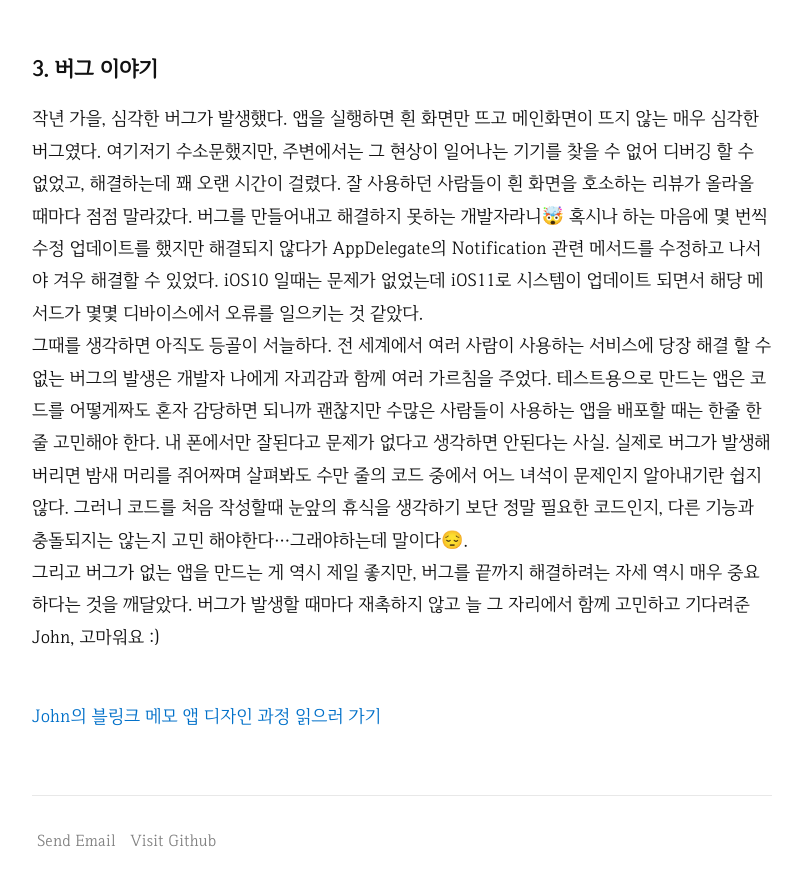
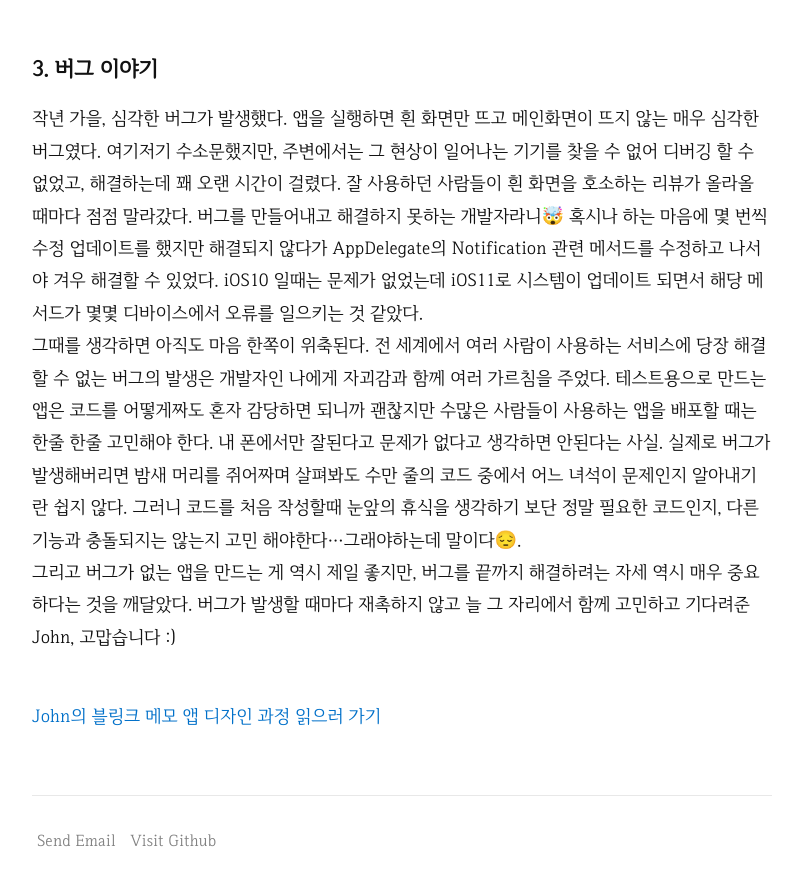
Before and after one commit to MijeongJeon/mijeongjeon.github.io, a Jekyll site: the page built from _posts/2018-04-05-Blink_app_story.md, in a window 1280 px wide and 900 px high, scrolled down 15798 px. Shown: the top 886 px of the window, without its empty margins (238-1041 px from the left). Built offline with Jekyll 4.4.1, drawn with Linux system fonts in a browser that asks for light colours; comment, search, counter and statistics services are not loaded.

Commit message:
Update Post

```diff
--- a/_posts/2018-04-05-Blink_app_story.md
+++ b/_posts/2018-04-05-Blink_app_story.md
@@ -192,8 +192,8 @@ Blink는 2017년 5월 17일 버전 1.0.0을 출시한 뒤 지금(2018년 4월 5
 
 ### 3. 버그 이야기
 작년 가을, 심각한 버그가 발생했다. 앱을 실행하면 흰 화면만 뜨고 메인화면이 뜨지 않는 매우 심각한 버그였다. 여기저기 수소문했지만, 주변에서는 그 현상이 일어나는 기기를 찾을 수 없어 디버깅 할 수 없었고, 해결하는데 꽤 오랜 시간이 걸렸다. 잘 사용하던 사람들이 흰 화면을 호소하는 리뷰가 올라올 때마다 점점 말라갔다. 버그를 만들어내고 해결하지 못하는 개발자라니🤯 혹시나 하는 마음에 몇 번씩 수정 업데이트를 했지만 해결되지 않다가 AppDelegate의 Notification 관련 메서드를 수정하고 나서야 겨우 해결할 수 있었다. iOS10 일때는 문제가 없었는데 iOS11로 시스템이 업데이트 되면서 해당 메서드가 몇몇 디바이스에서 오류를 일으키는 것 같았다.
-그때를 생각하면 아직도 등골이 서늘하다. 전 세계에서 여러 사람이 사용하는 서비스에 당장 해결 할 수 없는 버그의 발생은 개발자 나에게 자괴감과 함께 여러 가르침을 주었다. 테스트용으로 만드는 앱은 코드를 어떻게짜도 혼자 감당하면 되니까 괜찮지만 수많은 사람들이 사용하는 앱을 배포할 때는 한줄 한줄 고민해야 한다. 내 폰에서만 잘된다고 문제가 없다고 생각하면 안된다는 사실. 실제로 버그가 발생해버리면 밤새 머리를 쥐어짜며 살펴봐도 수만 줄의 코드 중에서 어느 녀석이 문제인지 알아내기란 쉽지 않다. 그러니 코드를 처음 작성할때 눈앞의 휴식을 생각하기 보단 정말 필요한 코드인지, 다른 기능과 충돌되지는 않는지 고민 해야한다...그래야하는데 말이다😔.
-그리고 버그가 없는 앱을 만드는 게 역시 제일 좋지만, 버그를 끝까지 해결하려는 자세 역시 매우 중요하다는 것을 깨달았다. 버그가 발생할 때마다 재촉하지 않고 늘 그 자리에서 함께 고민하고 기다려준 John, 고마워요 :)
+그때를 생각하면 아직도 마음 한쪽이 위축된다. 전 세계에서 여러 사람이 사용하는 서비스에 당장 해결 할 수 없는 버그의 발생은 개발자인 나에게 자괴감과 함께 여러 가르침을 주었다. 테스트용으로 만드는 앱은 코드를 어떻게짜도 혼자 감당하면 되니까 괜찮지만 수많은 사람들이 사용하는 앱을 배포할 때는 한줄 한줄 고민해야 한다. 내 폰에서만 잘된다고 문제가 없다고 생각하면 안된다는 사실. 실제로 버그가 발생해버리면 밤새 머리를 쥐어짜며 살펴봐도 수만 줄의 코드 중에서 어느 녀석이 문제인지 알아내기란 쉽지 않다. 그러니 코드를 처음 작성할때 눈앞의 휴식을 생각하기 보단 정말 필요한 코드인지, 다른 기능과 충돌되지는 않는지 고민 해야한다...그래야하는데 말이다😔.
+그리고 버그가 없는 앱을 만드는 게 역시 제일 좋지만, 버그를 끝까지 해결하려는 자세 역시 매우 중요하다는 것을 깨달았다. 버그가 발생할 때마다 재촉하지 않고 늘 그 자리에서 함께 고민하고 기다려준 John, 고맙습니다 :)
 
 
 <br />
```
